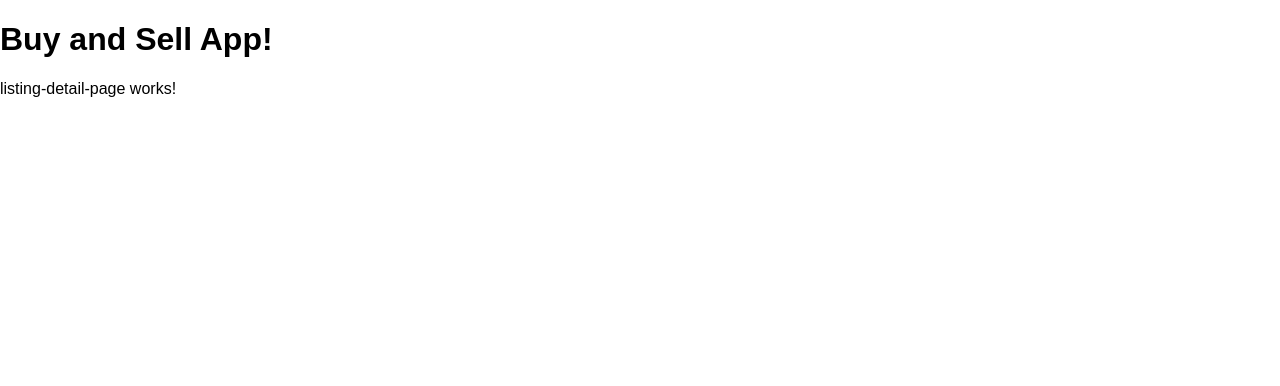
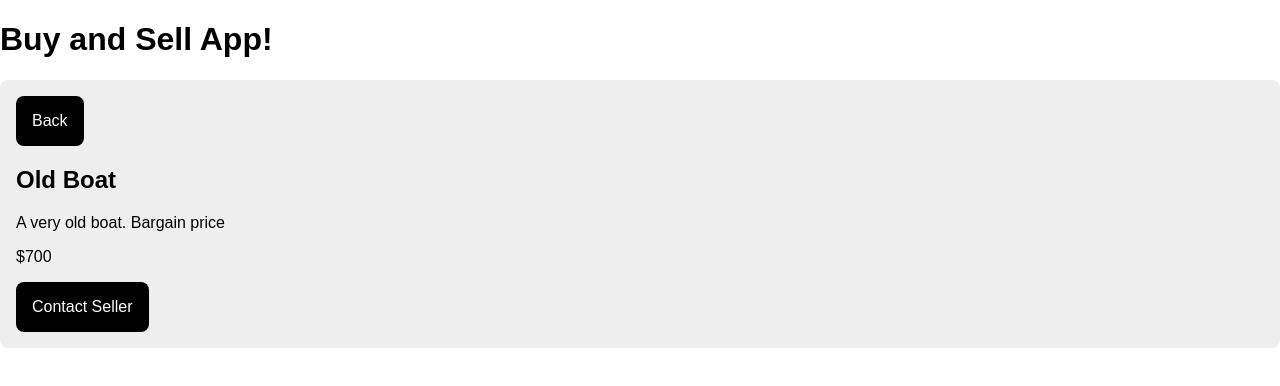
Before and after one commit to jparayaon19/CourseOnAngular, an Angular app in the folder buy-and-sell/: page /listings/123 in a window 1280 px wide. Shown: the top 386 px of the page. Built offline with nearby package versions, Linux system fonts and the light colour scheme.

Commit message:
added fake listings to webpage

```diff
--- a/buy-and-sell/src/app/listing-detail-page/listing-detail-page.component.html
+++ b/buy-and-sell/src/app/listing-detail-page/listing-detail-page.component.html
@@ -1 +1,14 @@
-<p>listing-detail-page works!</p>
+<div class="content-box">
+    <a routerLink="/listings">
+        <button>
+            Back
+        </button>
+        <h2>{{listing.name}}</h2>
+        <p>{{listing.description}}</p>
+        <p>${{listing.price}}</p>
+        <a routerLink="/contact/{{listing.id}}">
+            <button>Contact Seller</button>
+        </a>
+
+    </a>
+</div>
```
